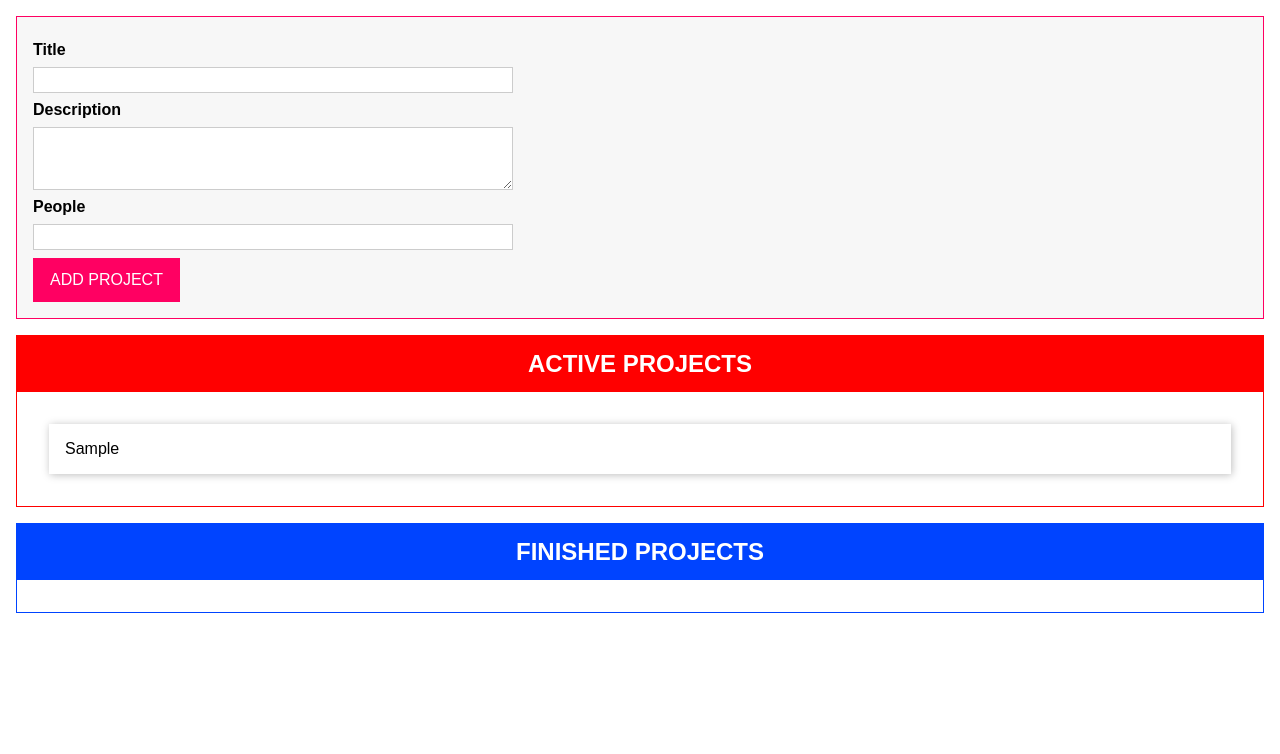
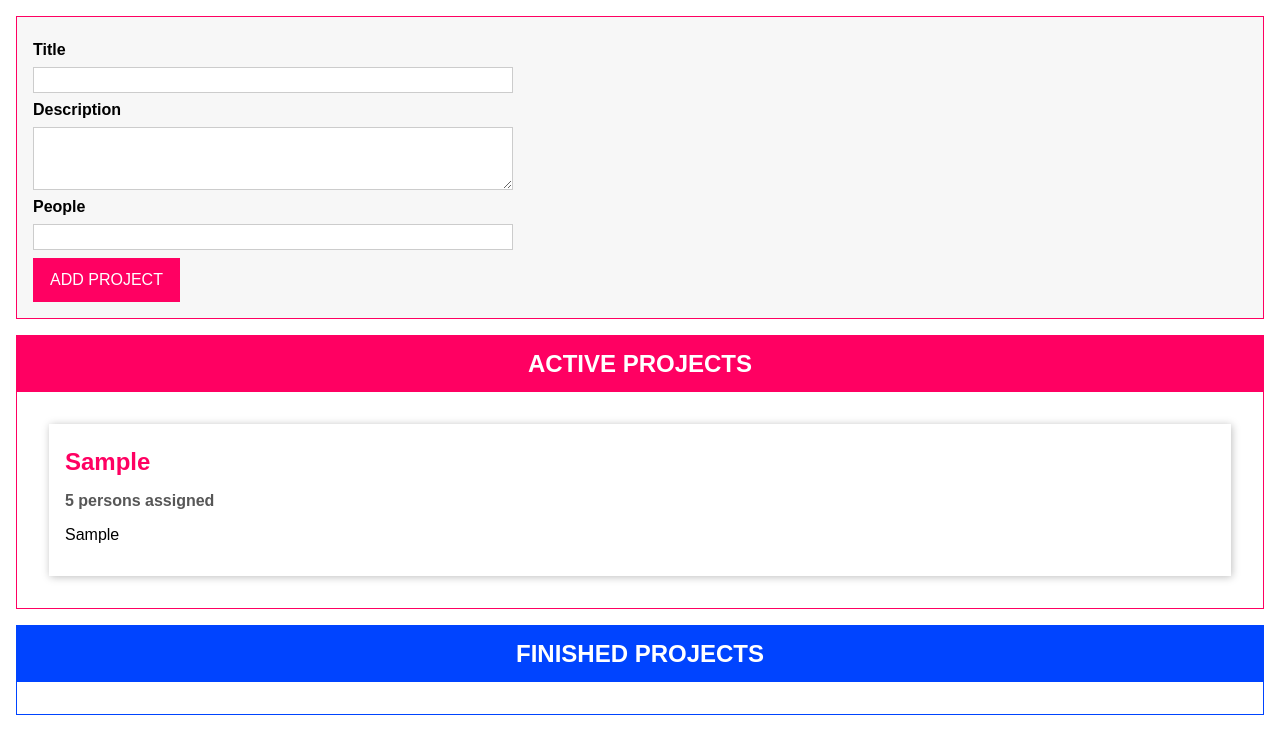
Before and after one commit to ttanhvu1712/typescript, a website with bundled scripts: page drag-and-drop/index.html in a window 1280 px wide. Both pictures are taken after typing "Sample", "Sample", "5" into the empty fields and a click on the button "ADD PROJECT". Built offline with nearby package versions, Linux system fonts and the light colour scheme.

Commit message:
Modify project item

```diff
--- a/drag-and-drop/app.css
+++ b/drag-and-drop/app.css
@@ -69,35 +69,12 @@
 }
 
 #finished-projects {
-  margin: 1rem;
-  border: 1px solid #0044ff;
+  border-color: #0044ff;
 }
 
 #finished-projects header {
-  text-align: center;
-  color: white;
   background: #0044ff;
 }
-
-#finished-projects h2 {
-  margin: 0;
-}
-
-#active-projects {
-  margin: 1rem;
-  border: 1px solid red;
-}
-
-#active-projects header {
-  text-align: center;
-  color: white;
-  background: red;
-}
-
-#active-projects h2 {
-  margin: 0;
-}
-
 
 .projects h2 {
   margin: 0;
--- a/drag-and-drop/index.html
+++ b/drag-and-drop/index.html
@@ -27,7 +27,11 @@
     </template>
 
     <template id="single-project">
-      <li></li>
+      <li>
+        <h2></h2>
+        <h3></h3>
+        <p></p>
+      </li>
     </template>
 
     <template id="project-list">
--- a/drag-and-drop/src/app.ts
+++ b/drag-and-drop/src/app.ts
@@ -68,7 +68,7 @@
 }
 
 //ProjectState Class
-class ProjectState extends State<Project>{
+class ProjectState extends State<Project> {
   private projects: Project[] = []
   private static instance: ProjectState
 
@@ -91,7 +91,6 @@
 }
 
 const prjState = ProjectState.getInstance()
-
 
 //Component Class
 abstract class Component<T extends HTMLElement, U extends HTMLElement> {
@@ -118,6 +117,28 @@
   protected abstract renderContent(): void
 }
 
+//ProjectItem Class
+class ProjectItem extends Component<HTMLUListElement, HTMLLIElement> {
+  get persons() {
+    if(this.project.people === 1) return '1 person'
+    else return `${this.project.people} persons`
+  }
+
+  constructor(hostId: string, private project: Project) {
+    super('single-project', hostId, false, project.id)
+
+    this.renderContent()
+    this.configure()
+  }
+
+  configure() {}
+
+  renderContent() {
+    this.el.querySelector('h2')!.textContent = this.project.title
+    this.el.querySelector('h3')!.textContent = this.persons + ' assigned'
+    this.el.querySelector('p')!.textContent = this.project.description
+  }
+}
 //ProjectList Class
 class ProjectList extends Component<HTMLDivElement, HTMLElement> {
   assignedProjects: Project[] = []
@@ -152,9 +173,7 @@
     const listEl = <HTMLElement>document.getElementById(`${this.type}-projects-list`)!
     listEl.innerHTML = ''
     this.assignedProjects.forEach((prj) => {
-      const item = document.createElement('li')
-      item.textContent = prj.title
-      listEl.appendChild(item)
+      new ProjectItem(listEl.id, prj)
     })
   }
 }
```
